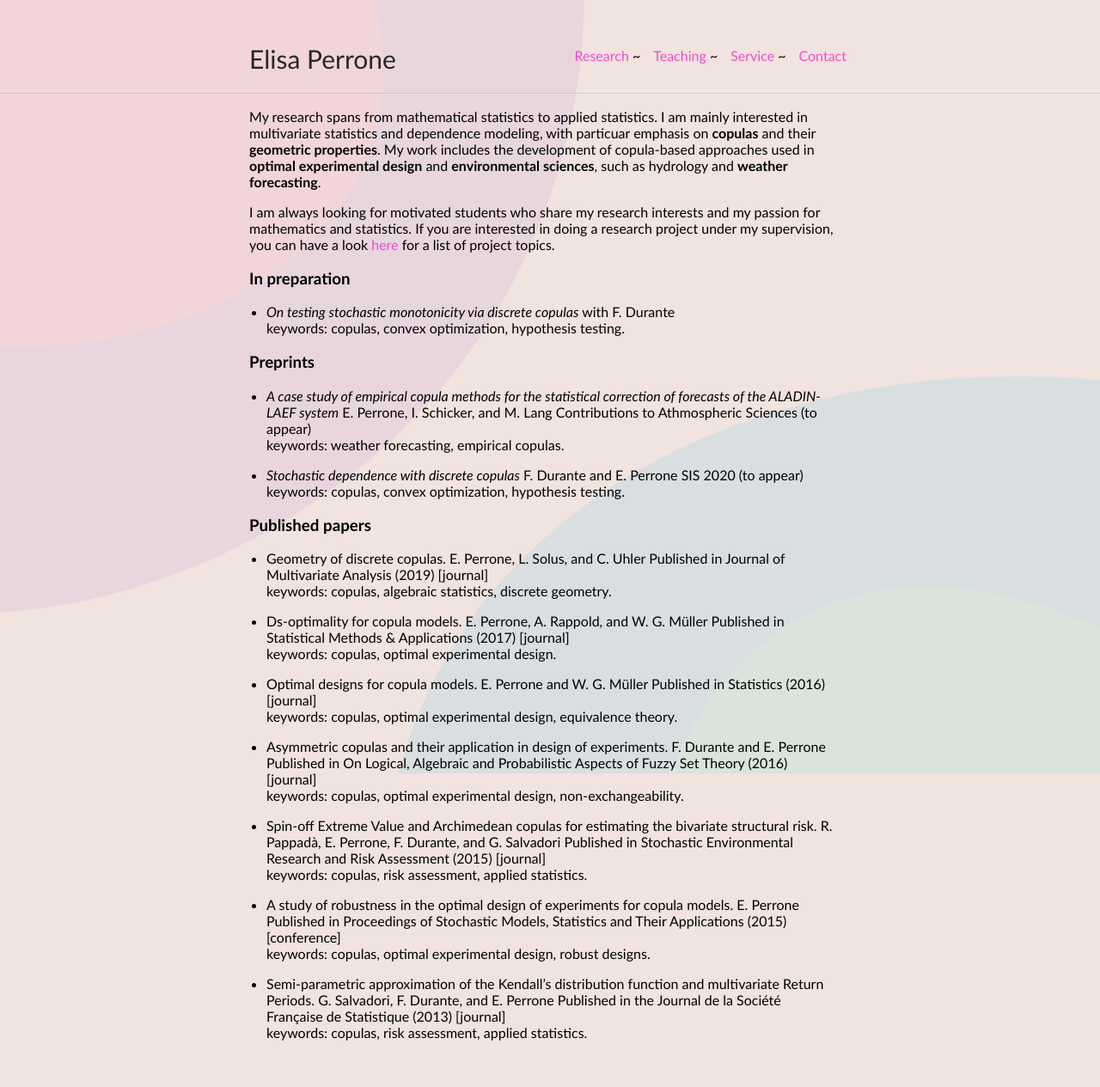
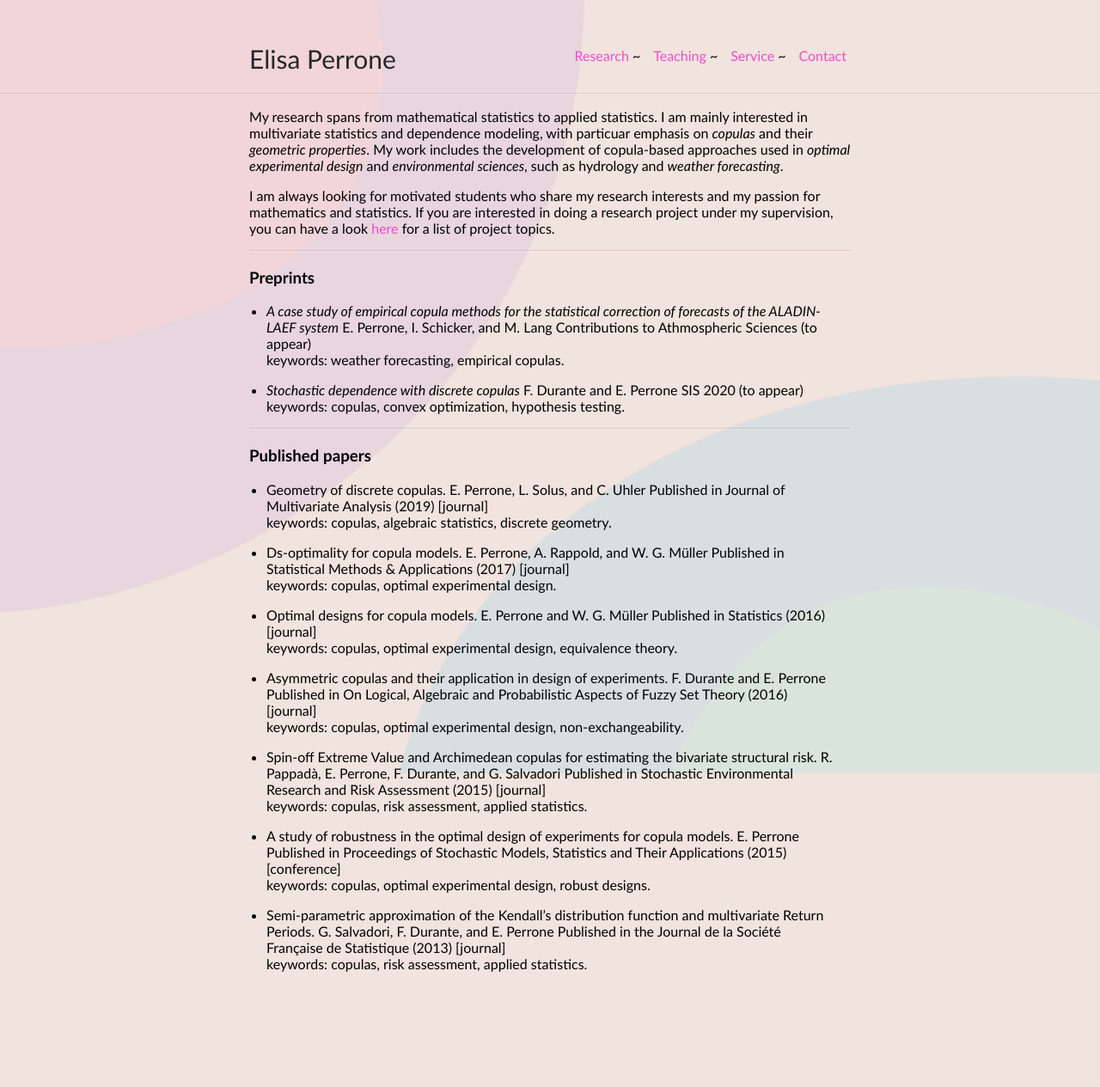
Before and after one commit to elisaperrone/elisaperrone.github.io, a Jekyll site: the page built from research.md, in a window 1280 px wide. Shown: the whole page at 86% size. Built offline with Jekyll 4.4.1, drawn with Linux system fonts in a browser that asks for light colours; after the commit the page ends 1185 px from its top, so only the background shows below that.

Commit message:
Update research.md

```diff
--- a/research.md
+++ b/research.md
@@ -3,18 +3,13 @@ layout: default
 ---
 
 
-My research spans from mathematical statistics to applied statistics. I am mainly interested in multivariate statistics and dependence modeling, with particuar emphasis on __copulas__ and their __geometric properties__. My work includes the development of copula-based approaches used in __optimal experimental design__ and __environmental sciences__, such as hydrology and __weather forecasting__.
+My research spans from mathematical statistics to applied statistics. I am mainly interested in multivariate statistics and dependence modeling, with particuar emphasis on _copulas_ and their _geometric properties_. My work includes the development of copula-based approaches used in _optimal experimental design_ and _environmental sciences_, such as hydrology and _weather forecasting_.
 
 
 I am always looking for motivated students who share my research interests and my passion for mathematics and statistics. If you are interested in doing a research project under my supervision, you can have a look [here](teaching.html) for a list of project topics.
 
 
-
-### In preparation
-
-
-* _On testing stochastic monotonicity via discrete copulas_ with F. Durante<br>
-   keywords: copulas, convex optimization, hypothesis testing.
+---
 
 
 ### Preprints
@@ -29,6 +24,9 @@ keywords: weather forecasting, empirical copulas.
 F. Durante and E. Perrone
 SIS 2020 (to appear)<br>
 keywords: copulas, convex optimization, hypothesis testing.
+
+
+---
 
 
 ### Published papers
```
